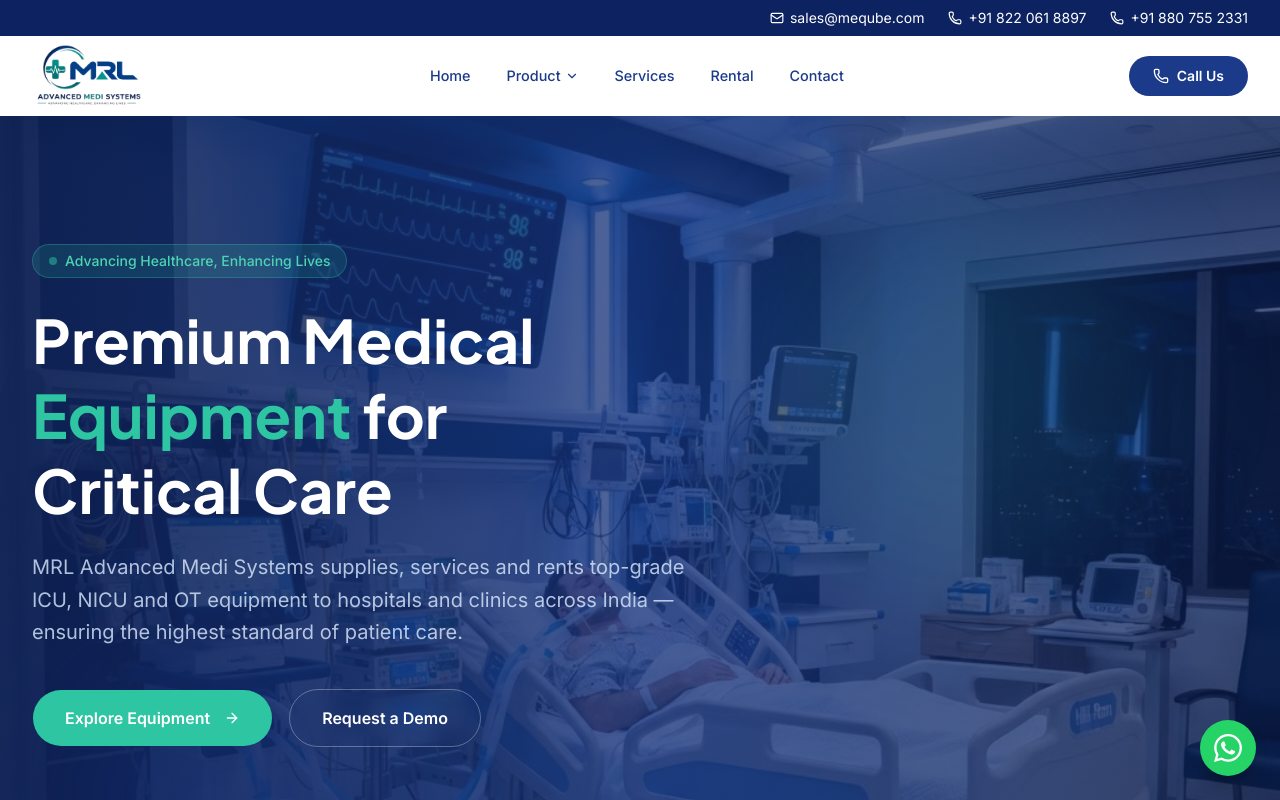
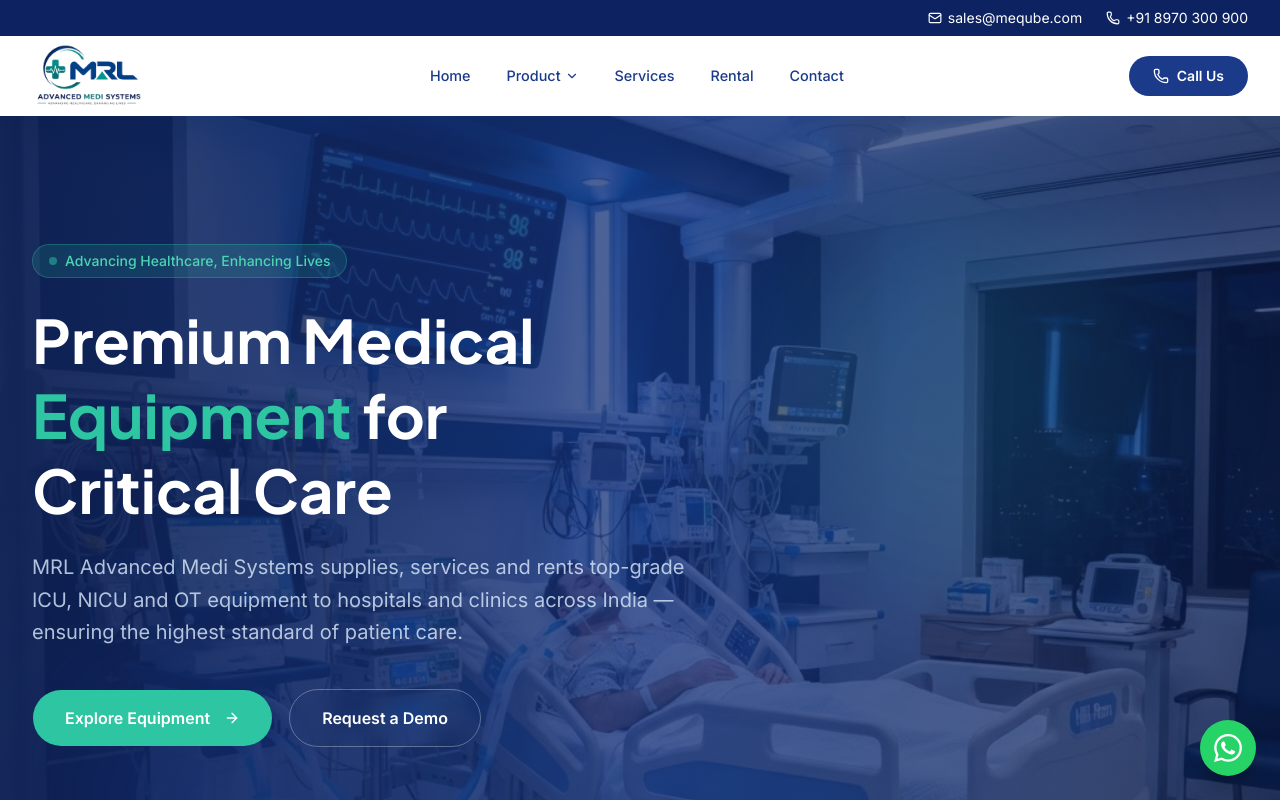
Before and after one commit to Sedawk-Dynamics/Chamundeshwari-medical-SDK, a Next.js app: page / in a window 1280 px wide. Shown: the top 800 px of the page. Built offline with nearby package versions, Linux system fonts and the light colour scheme.

Commit message:
feat: update contact phone numbers in navigation component
Co-authored-by: Akshit Mehta <140395934+AkshitMehta2005@users.noreply.github.com>

```diff
--- a/components/navigation.tsx
+++ b/components/navigation.tsx
@@ -73,18 +73,11 @@ export function Navigation() {
           sales@meqube.com
         </a>
         <a
-          href="tel:+918220618897"
+          href="tel:+918970300900"
           className="flex items-center gap-1.5 hover:text-[#2dc5a2] transition-colors"
         >
           <Phone className="w-3.5 h-3.5" />
-          +91 822 061 8897
-        </a>
-        <a
-          href="tel:+918807552331"
-          className="flex items-center gap-1.5 hover:text-[#2dc5a2] transition-colors"
-        >
-          <Phone className="w-3.5 h-3.5" />
-          +91 880 755 2331
+          +91 8970 300 900
         </a>
       </div>
 
```
